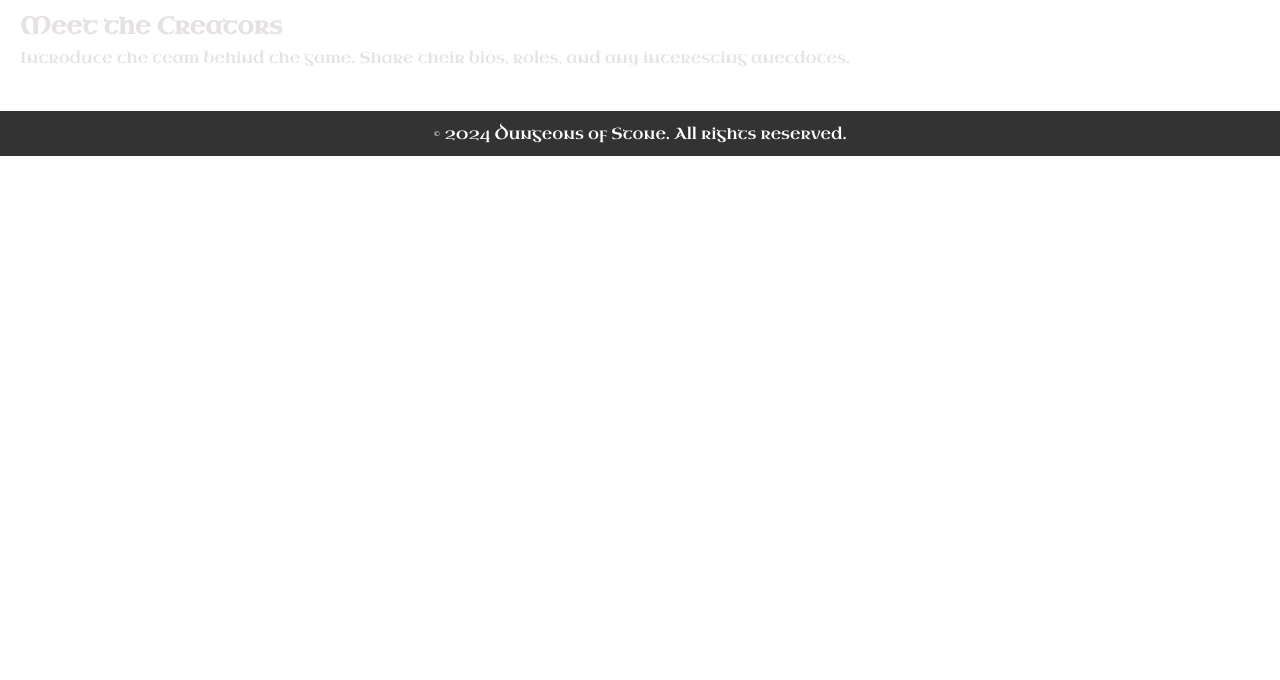
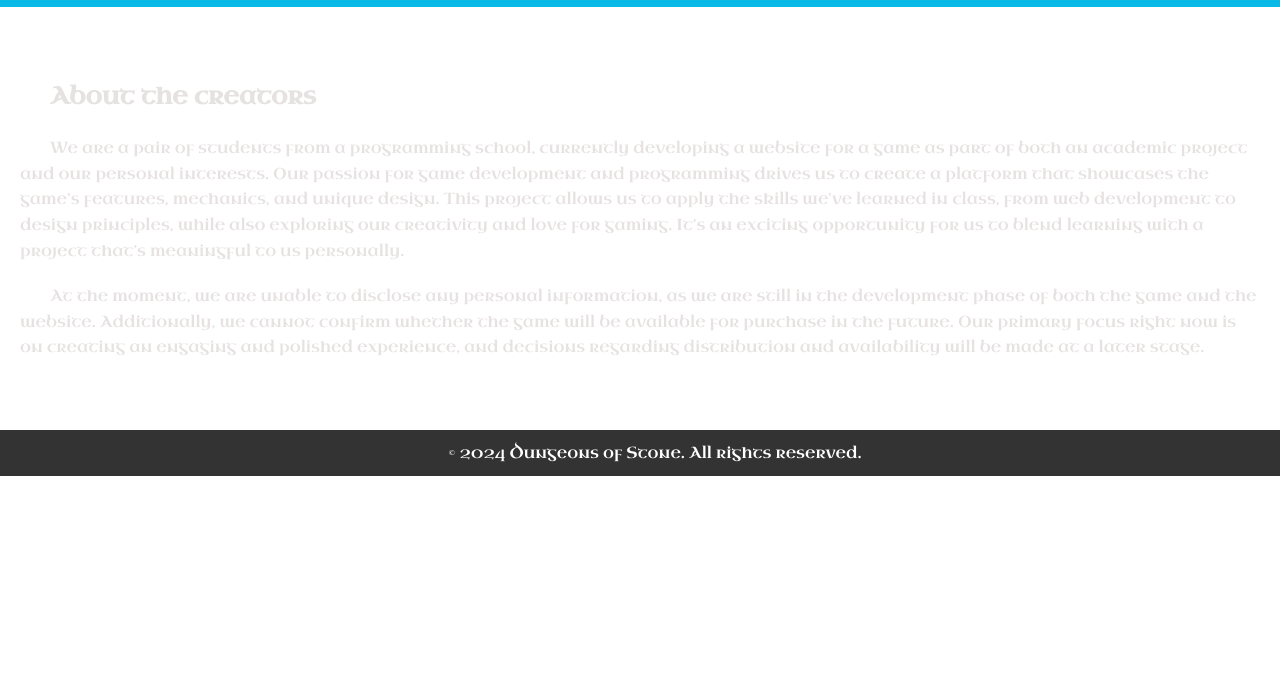
Before and after one commit to AlphaShrodinger/Demo_day_project_Website, a plain HTML site: page about.html in a window 1280 px wide. Shown: the part 120-800 px from the top of the page. Drawn offline with Linux system fonts and the light colour scheme.

Commit message:
updating info

```diff
--- a/about.html
+++ b/about.html
@@ -25,8 +25,20 @@
     </header>
     <main>
         <section id="about">
-            <h2>Meet the Creators</h2>
-            <p>Introduce the team behind the game. Share their bios, roles, and any interesting anecdotes.</p>
+            <h2>About the creators</h2>
+            <p>We are a pair of students from a programming school, currently developing a website for a game as part of
+                both an academic project and our personal interests. Our passion for game development and programming
+                drives us to create a platform that showcases the game’s features, mechanics, and unique design. This
+                project allows us to apply the skills we've learned in class, from web development to design principles,
+                while also exploring our creativity and love for gaming. It’s an exciting opportunity for us to blend
+                learning with a project that’s meaningful to us personally.</p>
+        </section>
+        <p>At the moment, we are unable to disclose any personal information, as we are still in the development phase
+            of both the game and the website. Additionally, we cannot confirm whether the game will be available for
+            purchase in the future. Our primary focus right now is on creating an engaging and polished experience, and
+            decisions regarding distribution and availability will be made at a later stage.</p>
+        <section>
+
         </section>
     </main>
     <footer>
--- a/style.css
+++ b/style.css
@@ -10,6 +10,13 @@ ul,
 li {
     margin: 0;
     padding: 0;
+}
+
+body,
+h2 {
+    margin-top: 20px;
+    margin-bottom: 20px;
+    text-indent: 30px;
 }
 
 body {
@@ -69,6 +76,7 @@ main {
 
 section {
     margin-bottom: 20px;
+    margin-top: 50px;
 }
 
 #adventure {
```
Also changed, not shown: index.html (+13 -1 lines).
